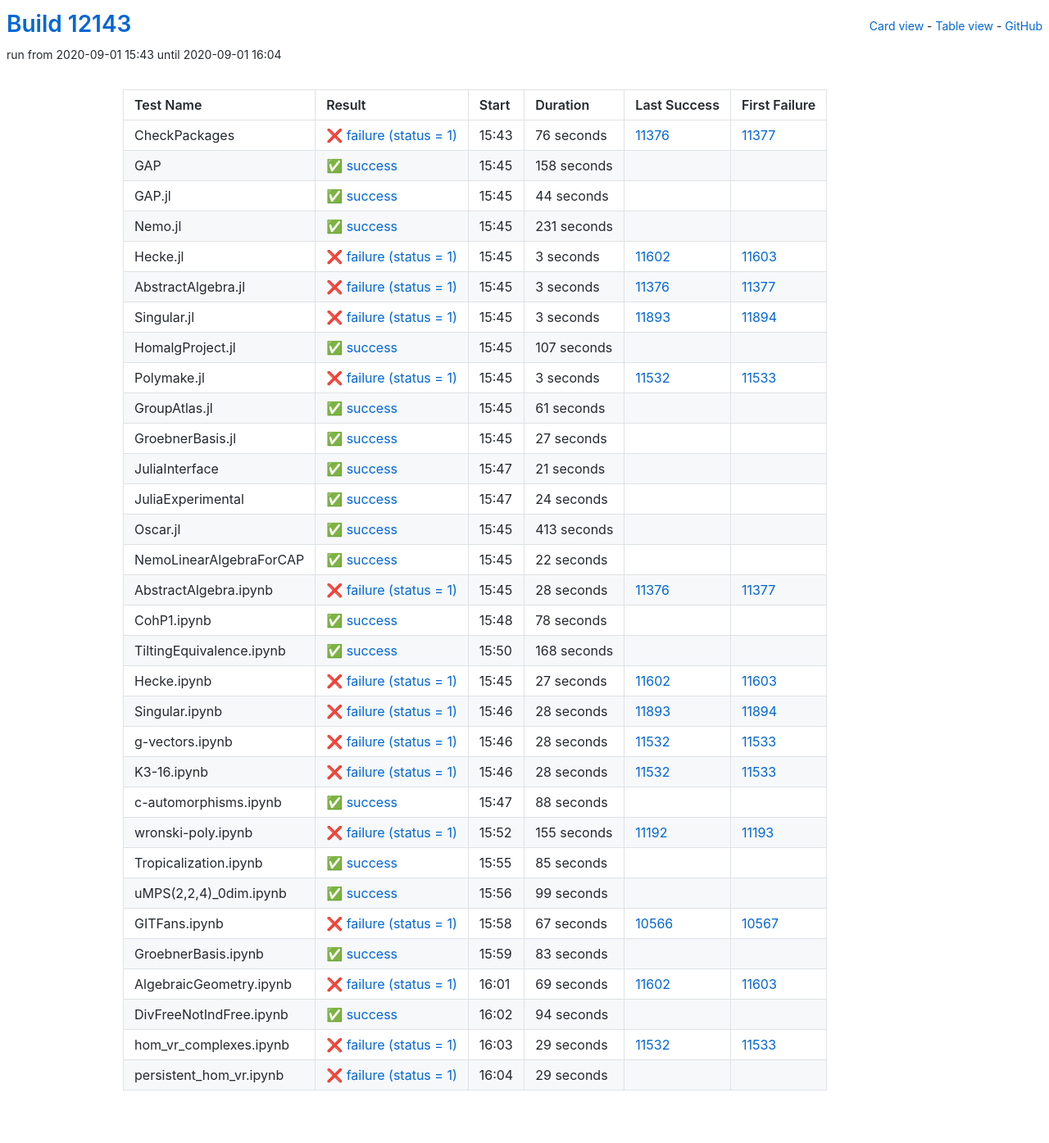
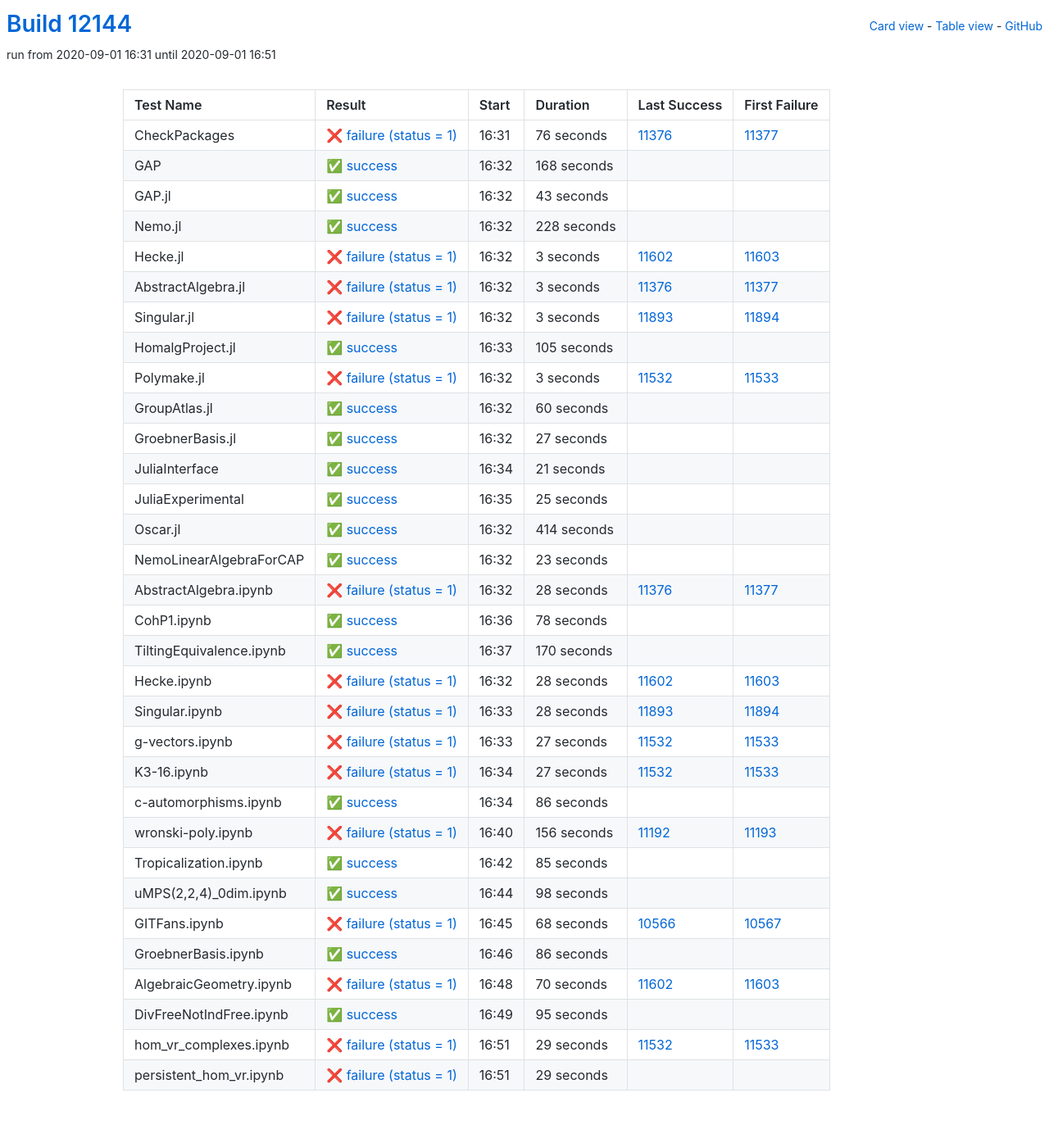
Before and after one commit to oscar-system/oscar-ci-status, a Jekyll site: the page built from table.html, in a window 1280 px wide. Shown: the whole page at 82% size. Built offline with Jekyll 4.4.1, drawn with Linux system fonts in a browser that asks for light colours.

Commit message:
Build #12144

```diff
--- a/_data/ci.yml
+++ b/_data/ci.yml
@@ -1,6 +1,6 @@
 ---
-build: 12143
-build_url: https://oscarci.mathematik.uni-kl.de/job/oscar/12143/
+build: 12144
+build_url: https://oscarci.mathematik.uni-kl.de/job/oscar/12144/
 job: oscar
 organization: oscar-system
 repo: oscar-ci-status
@@ -8,8 +8,8 @@
 tests:
 - name: CheckPackages
   id: checkpackages
-  log: https://oscarci.mathematik.uni-kl.de/job/oscar/12143/artifact/logs/build-12143/CheckPackages.log
-  start: 2020-09-01 15:43
+  log: https://oscarci.mathematik.uni-kl.de/job/oscar/12144/artifact/logs/build-12144/CheckPackages.log
+  start: 2020-09-01 16:31
   success: false
   exitcode: 1
   status: failure
@@ -20,44 +20,44 @@
   first_failure_url: https://oscarci.mathematik.uni-kl.de/job/oscar/11377/
 - name: GAP
   id: gap
-  log: https://oscarci.mathematik.uni-kl.de/job/oscar/12143/artifact/logs/build-12143/GAP.log
-  start: 2020-09-01 15:45
+  log: https://oscarci.mathematik.uni-kl.de/job/oscar/12144/artifact/logs/build-12144/GAP.log
+  start: 2020-09-01 16:32
   success: true
   exitcode: 0
   status: success
-  duration: 158
+  duration: 168
   last_success: false
   last_success_url:
   first_failure: false
   first_failure_url:
 - name: GAP.jl
   id: gap-jl
-  log: https://oscarci.mathematik.uni-kl.de/job/oscar/12143/artifact/logs/build-12143/GAP.jl.log
-  start: 2020-09-01 15:45
+  log: https://oscarci.mathematik.uni-kl.de/job/oscar/12144/artifact/logs/build-12144/GAP.jl.log
+  start: 2020-09-01 16:32
   success: true
   exitcode: 0
   status: success
-  duration: 44
+  duration: 43
   last_success: false
   last_success_url:
   first_failure: false
   first_failure_url:
 - name: Nemo.jl
   id: nemo-jl
-  log: https://oscarci.mathematik.uni-kl.de/job/oscar/12143/artifact/logs/build-12143/Nemo.jl.log
-  start: 2020-09-01 15:45
+  log: https://oscarci.mathematik.uni-kl.de/job/oscar/12144/artifact/logs/build-12144/Nemo.jl.log
+  start: 2020-09-01 16:32
   success: true
   exitcode: 0
   status: success
-  duration: 231
+  duration: 228
   last_success: false
   last_success_url:
   first_failure: false
   first_failure_url:
 - name: Hecke.jl
   id: hecke-jl
-  log: https://oscarci.mathematik.uni-kl.de/job/oscar/12143/artifact/logs/build-12143/Hecke.jl.log
-  start: 2020-09-01 15:45
+  log: https://oscarci.mathematik.uni-kl.de/job/oscar/12144/artifact/logs/build-12144/Hecke.jl.log
+  start: 2020-09-01 16:32
   success: false
   exitcode: 1
   status: failure
@@ -68,8 +68,8 @@
   first_failure_url: https://oscarci.mathematik.uni-kl.de/job/oscar/11603/
 - name: AbstractAlgebra.jl
   id: abstractalgebra-jl
-  log: https://oscarci.mathematik.uni-kl.de/job/oscar/12143/artifact/logs/build-12143/AbstractAlgebra.jl.log
-  start: 2020-09-01 15:45
+  log: https://oscarci.mathematik.uni-kl.de/job/oscar/12144/artifact/logs/build-12144/AbstractAlgebra.jl.log
+  start: 2020-09-01 16:32
   success: false
   exitcode: 1
   status: failure
@@ -80,8 +80,8 @@
   first_failure_url: https://oscarci.mathematik.uni-kl.de/job/oscar/11377/
 - name: Singular.jl
   id: singular-jl
-  log: https://oscarci.mathematik.uni-kl.de/job/oscar/12143/artifact/logs/build-12143/Singular.jl.log
-  start: 2020-09-01 15:45
+  log: https://oscarci.mathematik.uni-kl.de/job/oscar/12144/artifact/logs/build-12144/Singular.jl.log
+  start: 2020-09-01 16:32
   success: false
   exitcode: 1
   status: failure
@@ -92,20 +92,20 @@
   first_failure_url: https://oscarci.mathematik.uni-kl.de/job/oscar/11894/
 - name: HomalgProject.jl
   id: homalgproject-jl
-  log: https://oscarci.mathematik.uni-kl.de/job/oscar/12143/artifact/logs/build-12143/HomalgProject.jl.log
-  start: 2020-09-01 15:45
+  log: https://oscarci.mathematik.uni-kl.de/job/oscar/12144/artifact/logs/build-12144/HomalgProject.jl.log
+  start: 2020-09-01 16:33
   success: true
   exitcode: 0
   status: success
-  duration: 107
+  duration: 105
   last_success: false
   last_success_url:
   first_failure: false
   first_failure_url:
 - name: Polymake.jl
   id: polymake-jl
-  log: https://oscarci.mathematik.uni-kl.de/job/oscar/12143/artifact/logs/build-12143/Polymake.jl.log
-  start: 2020-09-01 15:45
+  log: https://oscarci.mathematik.uni-kl.de/job/oscar/12144/artifact/logs/build-12144/Polymake.jl.log
+  start: 2020-09-01 16:32
   success: false
   exitcode: 1
   status: failure
@@ -116,20 +116,20 @@
   first_failure_url: https://oscarci.mathematik.uni-kl.de/job/oscar/11533/
 - name: GroupAtlas.jl
   id: groupatlas-jl
-  log: https://oscarci.mathematik.uni-kl.de/job/oscar/12143/artifact/logs/build-12143/GroupAtlas.jl.log
-  start: 2020-09-01 15:45
+  log: https://oscarci.mathematik.uni-kl.de/job/oscar/12144/artifact/logs/build-12144/GroupAtlas.jl.log
+  start: 2020-09-01 16:32
   success: true
   exitcode: 0
   status: success
-  duration: 61
+  duration: 60
   last_success: false
   last_success_url:
   first_failure: false
   first_failure_url:
 - name: GroebnerBasis.jl
   id: groebnerbasis-jl
-  log: https://oscarci.mathematik.uni-kl.de/job/oscar/12143/artifact/logs/build-12143/GroebnerBasis.jl.log
-  start: 2020-09-01 15:45
+  log: https://oscarci.mathematik.uni-kl.de/job/oscar/12144/artifact/logs/build-12144/GroebnerBasis.jl.log
+  start: 2020-09-01 16:32
   success: true
   exitcode: 0
   status: success
@@ -140,8 +140,8 @@
   first_failure_url:
 - name: JuliaInterface
   id: juliainterface
-  log: https://oscarci.mathematik.uni-kl.de/job/oscar/12143/artifact/logs/build-12143/JuliaInterface.log
-  start: 2020-09-01 15:47
+  log: https://oscarci.mathematik.uni-kl.de/job/oscar/12144/artifact/logs/build-12144/JuliaInterface.log
+  start: 2020-09-01 16:34
   success: true
   exitcode: 0
   status: success
@@ -152,44 +152,44 @@
   first_failure_url:
 - name: JuliaExperimental
   id: juliaexperimental
-  log: https://oscarci.mathematik.uni-kl.de/job/oscar/12143/artifact/logs/build-12143/JuliaExperimental.log
-  start: 2020-09-01 15:47
+  log: https://oscarci.mathematik.uni-kl.de/job/oscar/12144/artifact/logs/build-12144/JuliaExperimental.log
+  start: 2020-09-01 16:35
   success: true
   exitcode: 0
   status: success
-  duration: 24
+  duration: 25
   last_success: false
   last_success_url:
   first_failure: false
   first_failure_url:
 - name: Oscar.jl
   id: oscar-jl
-  log: https://oscarci.mathematik.uni-kl.de/job/oscar/12143/artifact/logs/build-12143/Oscar.jl.log
-  start: 2020-09-01 15:45
+  log: https://oscarci.mathematik.uni-kl.de/job/oscar/12144/artifact/logs/build-12144/Oscar.jl.log
+  start: 2020-09-01 16:32
   success: true
   exitcode: 0
   status: success
-  duration: 413
+  duration: 414
   last_success: false
   last_success_url:
   first_failure: false
   first_failure_url:
 - name: NemoLinearAlgebraForCAP
   id: nemolinearalgebraforcap
-  log: https://oscarci.mathematik.uni-kl.de/job/oscar/12143/artifact/logs/build-12143/NemoLinearAlgebraForCAP.log
-  start: 2020-09-01 15:45
+  log: https://oscarci.mathematik.uni-kl.de/job/oscar/12144/artifact/logs/build-12144/NemoLinearAlgebraForCAP.log
+  start: 2020-09-01 16:32
   success: true
   exitcode: 0
   status: success
-  duration: 22
+  duration: 23
   last_success: false
   last_success_url:
   first_failure: false
   first_failure_url:
 - name: AbstractAlgebra.ipynb
   id: abstractalgebra-ipynb
-  log: https://oscarci.mathematik.uni-kl.de/job/oscar/12143/artifact/logs/build-12143/AbstractAlgebra.ipynb.log
-  start: 2020-09-01 15:45
+  log: https://oscarci.mathematik.uni-kl.de/job/oscar/12144/artifact/logs/build-12144/AbstractAlgebra.ipynb.log
+  start: 2020-09-01 16:32
   success: false
   exitcode: 1
   status: failure
@@ -200,8 +200,8 @@
   first_failure_url: https://oscarci.mathematik.uni-kl.de/job/oscar/11377/
 - name: CohP1.ipynb
   id: cohp1-ipynb
-  log: https://oscarci.mathematik.uni-kl.de/job/oscar/12143/artifact/logs/build-12143/CohP1.ipynb.log
-  start: 2020-09-01 15:48
+  log: https://oscarci.mathematik.uni-kl.de/job/oscar/12144/artifact/logs/build-12144/CohP1.ipynb.log
+  start: 2020-09-01 16:36
   success: true
   exitcode: 0
   status: success
@@ -212,32 +212,32 @@
   first_failure_url:
 - name: TiltingEquivalence.ipynb
   id: tiltingequivalence-ipynb
-  log: https://oscarci.mathematik.uni-kl.de/job/oscar/12143/artifact/logs/build-12143/TiltingEquivalence.ipynb.log
-  start: 2020-09-01 15:50
+  log: https://oscarci.mathematik.uni-kl.de/job/oscar/12144/artifact/logs/build-12144/TiltingEquivalence.ipynb.log
+  start: 2020-09-01 16:37
   success: true
   exitcode: 0
   status: success
-  duration: 168
+  duration: 170
   last_success: false
   last_success_url:
   first_failure: false
   first_failure_url:
 - name: Hecke.ipynb
   id: hecke-ipynb
-  log: https://oscarci.mathematik.uni-kl.de/job/oscar/12143/artifact/logs/build-12143/Hecke.ipynb.log
-  start: 2020-09-01 15:45
+  log: https://oscarci.mathematik.uni-kl.de/job/oscar/12144/artifact/logs/build-12144/Hecke.ipynb.log
+  start: 2020-09-01 16:32
   success: false
   exitcode: 1
   status: failure
-  duration: 27
+  duration: 28
   last_success: 11602
   last_success_url: https://oscarci.mathematik.uni-kl.de/job/oscar/11602/
   first_failure: 11603
   first_failure_url: https://oscarci.mathematik.uni-kl.de/job/oscar/11603/
 - name: Singular.ipynb
   id: singular-ipynb
-  log: https://oscarci.mathematik.uni-kl.de/job/oscar/12143/artifact/logs/build-12143/Singular.ipynb.log
-  start: 2020-09-01 15:46
+  log: https://oscarci.mathematik.uni-kl.de/job/oscar/12144/artifact/logs/build-12144/Singular.ipynb.log
+  start: 2020-09-01 16:33
   success: false
   exitcode: 1
   status: failure
@@ -248,56 +248,56 @@
   first_failure_url: https://oscarci.mathematik.uni-kl.de/job/oscar/11894/
 - name: g-vectors.ipynb
   id: g-vectors-ipynb
-  log: https://oscarci.mathematik.uni-kl.de/job/oscar/12143/artifact/logs/build-12143/g-vectors.ipynb.log
-  start: 2020-09-01 15:46
+  log: https://oscarci.mathematik.uni-kl.de/job/oscar/12144/artifact/logs/build-12144/g-vectors.ipynb.log
+  start: 2020-09-01 16:33
   success: false
   exitcode: 1
   status: failure
-  duration: 28
+  duration: 27
   last_success: 11532
   last_success_url: https://oscarci.mathematik.uni-kl.de/job/oscar/11532/
   first_failure: 11533
   first_failure_url: https://oscarci.mathematik.uni-kl.de/job/oscar/11533/
 - name: K3-16.ipynb
   id: k3-16-ipynb
-  log: https://oscarci.mathematik.uni-kl.de/job/oscar/12143/artifact/logs/build-12143/K3-16.ipynb.log
-  start: 2020-09-01 15:46
+  log: https://oscarci.mathematik.uni-kl.de/job/oscar/12144/artifact/logs/build-12144/K3-16.ipynb.log
+  start: 2020-09-01 16:34
   success: false
   exitcode: 1
   status: failure
-  duration: 28
+  duration: 27
   last_success: 11532
   last_success_url: https://oscarci.mathematik.uni-kl.de/job/oscar/11532/
   first_failure: 11533
   first_failure_url: https://oscarci.mathematik.uni-kl.de/job/oscar/11533/
 - name: c-automorphisms.ipynb
   id: c-automorphisms-ipynb
-  log: https://oscarci.mathematik.uni-kl.de/job/oscar/12143/artifact/logs/build-12143/c-automorphisms.ipynb.log
-  start: 2020-09-01 15:47
+  log: https://oscarci.mathematik.uni-kl.de/job/oscar/12144/artifact/logs/build-12144/c-automorphisms.ipynb.log
+  start: 2020-09-01 16:34
   success: true
   exitcode: 0
   status: success
-  duration: 88
+  duration: 86
   last_success: false
   last_success_url:
   first_failure: false
   first_failure_url:
 - name: wronski-poly.ipynb
   id: wronski-poly-ipynb
-  log: https://oscarci.mathematik.uni-kl.de/job/oscar/12143/artifact/logs/build-12143/wronski-poly.ipynb.log
-  start: 2020-09-01 15:52
+  log: https://oscarci.mathematik.uni-kl.de/job/oscar/12144/artifact/logs/build-12144/wronski-poly.ipynb.log
+  start: 2020-09-01 16:40
   success: false
   exitcode: 1
   status: failure
-  duration: 155
+  duration: 156
   last_success: 11192
   last_success_url: https://oscarci.mathematik.uni-kl.de/job/oscar/11192/
   first_failure: 11193
   first_failure_url: https://oscarci.mathematik.uni-kl.de/job/oscar/11193/
 - name: Tropicalization.ipynb
   id: tropicalization-ipynb
-  log: https://oscarci.mathematik.uni-kl.de/job/oscar/12143/artifact/logs/build-12143/Tropicalization.ipynb.log
-  start: 2020-09-01 15:55
+  log: https://oscarci.mathematik.uni-kl.de/job/oscar/12144/artifact/logs/build-12144/Tropicalization.ipynb.log
+  start: 2020-09-01 16:42
   success: true
   exitcode: 0
   status: success
@@ -308,68 +308,68 @@
   first_failure_url:
 - name: uMPS(2,2,4)_0dim.ipynb
   id: umps-2-2-4-0dim-ipynb
-  log: https://oscarci.mathematik.uni-kl.de/job/oscar/12143/artifact/logs/build-12143/uMPS-2-2-4-_0dim.ipynb.log
-  start: 2020-09-01 15:56
+  log: https://oscarci.mathematik.uni-kl.de/job/oscar/12144/artifact/logs/build-12144/uMPS-2-2-4-_0dim.ipynb.log
+  start: 2020-09-01 16:44
   success: true
   exitcode: 0
   status: success
-  duration: 99
+  duration: 98
   last_success: false
   last_success_url:
   first_failure: false
   first_failure_url:
 - name: GITFans.ipynb
   id: gitfans-ipynb
-  log: https://oscarci.mathematik.uni-kl.de/job/oscar/12143/artifact/logs/build-12143/GITFans.ipynb.log
-  start: 2020-09-01 15:58
+  log: https://oscarci.mathematik.uni-kl.de/job/oscar/12144/artifact/logs/build-12144/GITFans.ipynb.log
+  start: 2020-09-01 16:45
   success: false
   exitcode: 1
   status: failure
-  duration: 67
+  duration: 68
   last_success: 10566
   last_success_url: https://oscarci.mathematik.uni-kl.de/job/oscar/10566/
   first_failure: 10567
   first_failure_url: https://oscarci.mathematik.uni-kl.de/job/oscar/10567/
 - name: GroebnerBasis.ipynb
   id: groebnerbasis-ipynb
-  log: https://oscarci.mathematik.uni-kl.de/job/oscar/12143/artifact/logs/build-12143/GroebnerBasis.ipynb.log
-  start: 2020-09-01 15:59
+  log: https://oscarci.mathematik.uni-kl.de/job/oscar/12144/artifact/logs/build-12144/GroebnerBasis.ipynb.log
+  start: 2020-09-01 16:46
   success: true
   exitcode: 0
   status: success
-  duration: 83
+  duration: 86
   last_success: false
   last_success_url:
   first_failure: false
   first_failure_url:
 - name: AlgebraicGeometry.ipynb
   id: algebraicgeometry-ipynb
-  log: https://oscarci.mathematik.uni-kl.de/job/oscar/12143/artifact/logs/build-12143/AlgebraicGeometry.ipynb.log
-  start: 2020-09-01 16:01
+  log: https://oscarci.mathematik.uni-kl.de/job/oscar/12144/artifact/logs/build-12144/AlgebraicGeometry.ipynb.log
+  start: 2020-09-01 16:48
   success: false
   exitcode: 1
   status: failure
-  duration: 69
+  duration: 70
   last_success: 11602
   last_success_url: https://oscarci.mathematik.uni-kl.de/job/oscar/11602/
   first_failure: 11603
   first_failure_url: https://oscarci.mathematik.uni-kl.de/job/oscar/11603/
 - name: DivFreeNotIndFree.ipynb
   id: divfreenotindfree-ipynb
-  log: https://oscarci.mathematik.uni-kl.de/job/oscar/12143/artifact/logs/build-12143/DivFreeNotIndFree.ipynb.log
-  start: 2020-09-01 16:02
+  log: https://oscarci.mathematik.uni-kl.de/job/oscar/12144/artifact/logs/build-12144/DivFreeNotIndFree.ipynb.log
+  start: 2020-09-01 16:49
   success: true
   exitcode: 0
   status: success
-  duration: 94
+  duration: 95
   last_success: false
   last_success_url:
   first_failure: false
   first_failure_url:
 - name: hom_vr_complexes.ipynb
   id: hom-vr-complexes-ipynb
-  log: https://oscarci.mathematik.uni-kl.de/job/oscar/12143/artifact/logs/build-12143/hom_vr_complexes.ipynb.log
-  start: 2020-09-01 16:03
+  log: https://oscarci.mathematik.uni-kl.de/job/oscar/12144/artifact/logs/build-12144/hom_vr_complexes.ipynb.log
+  start: 2020-09-01 16:51
   success: false
   exitcode: 1
   status: failure
@@ -380,8 +380,8 @@
   first_failure_url: https://oscarci.mathematik.uni-kl.de/job/oscar/11533/
 - name: persistent_hom_vr.ipynb
   id: persistent-hom-vr-ipynb
-  log: https://oscarci.mathematik.uni-kl.de/job/oscar/12143/artifact/logs/build-12143/persistent_hom_vr.ipynb.log
-  start: 2020-09-01 16:04
+  log: https://oscarci.mathematik.uni-kl.de/job/oscar/12144/artifact/logs/build-12144/persistent_hom_vr.ipynb.log
+  start: 2020-09-01 16:51
   success: false
   exitcode: 1
   status: failure
```
Also changed, not shown: README.md.
